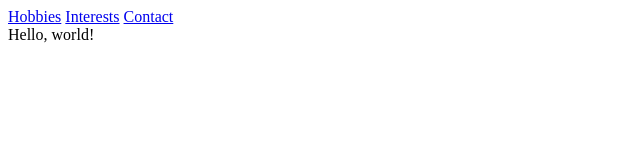
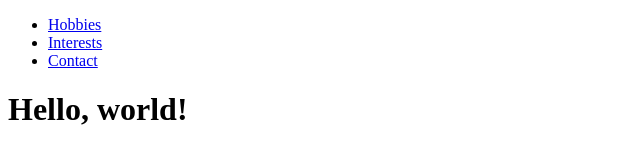
Before and after one commit to te3d/project0, a plain HTML site: page index.html in a window 1280 px wide. Shown: the whole page, without its empty margins (0-640 px from the left). Drawn offline with Linux system fonts and the light colour scheme.

Commit message:
Updated nav bar styling

```diff
--- a/index.html
+++ b/index.html
@@ -2,13 +2,16 @@
 <html>
     <head>
         <title>My Webpage</title>
+        <link rel="stylesheet" type="text/css" href="style.css">
     </head>
     <body>
         <nav>
-            <a href="/project0/hobbies.html/">Hobbies</a>
-            <a href="/about.html/">Interests</a>
-            <a href="/contact.html/">Contact</a>
+            <ul>
+                <li><a href="hobbies.html/">Hobbies</a></li>
+                <li><a href="about.html/">Interests</a></li>
+                <li><a href="contact.html/">Contact</a></li>
+            </ul>
         </nav>
-        Hello, world!
+        <h1>Hello, world!</h1>
     </body>
 </html>
```
